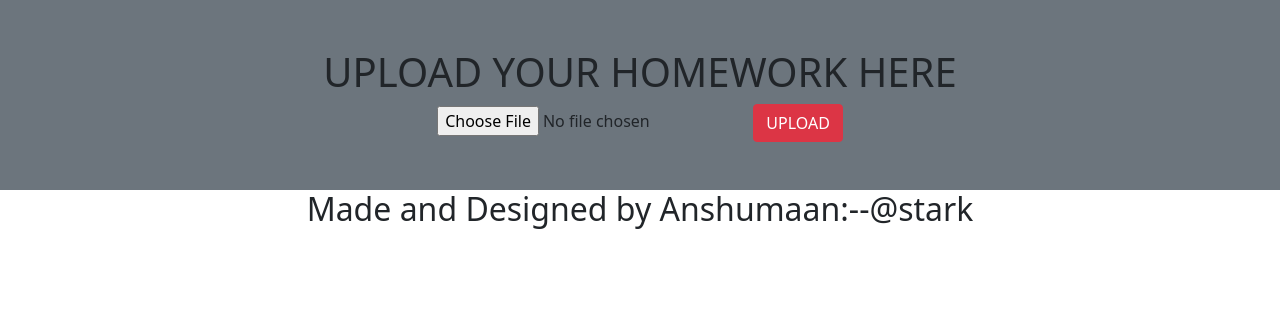
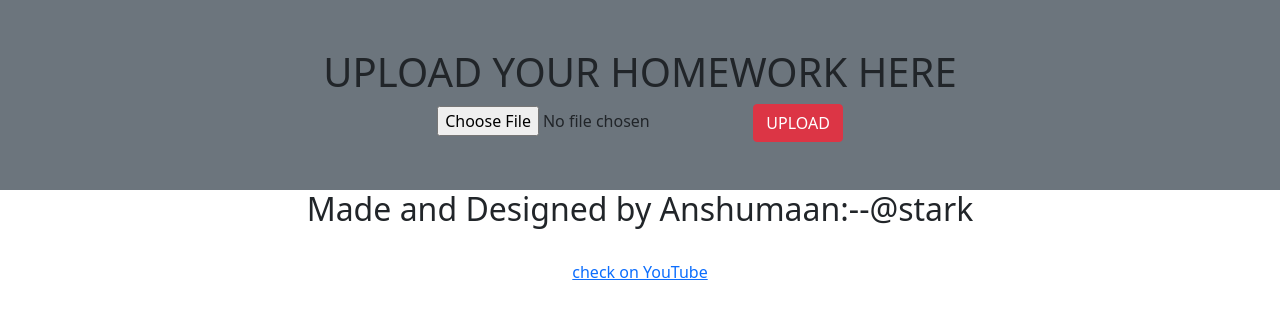
Before and after one commit to stark136/cchs, a Django app: template templates/upload.html in a window 1280 px wide. Shown: the top 319 px of the page. Run offline with Django 3.2, Linux system fonts and the light colour scheme; the template is opened without the code that fills it: values that come from a table or form of the project are taken from there, others are empty.

Commit message:
Update upload.html

```diff
--- a/templates/upload.html
+++ b/templates/upload.html
@@ -23,5 +23,9 @@
     </div>
 <Center>
 <H2>Made and Designed by Anshumaan:--@stark</H2>
-  </body>
+  <Br>
+<a href="https://youtube.com/channel/UCQQm-n6X2750raKsZ1j6Svw">check on YouTube</a>
+
+
+</body>
 </html>
```
